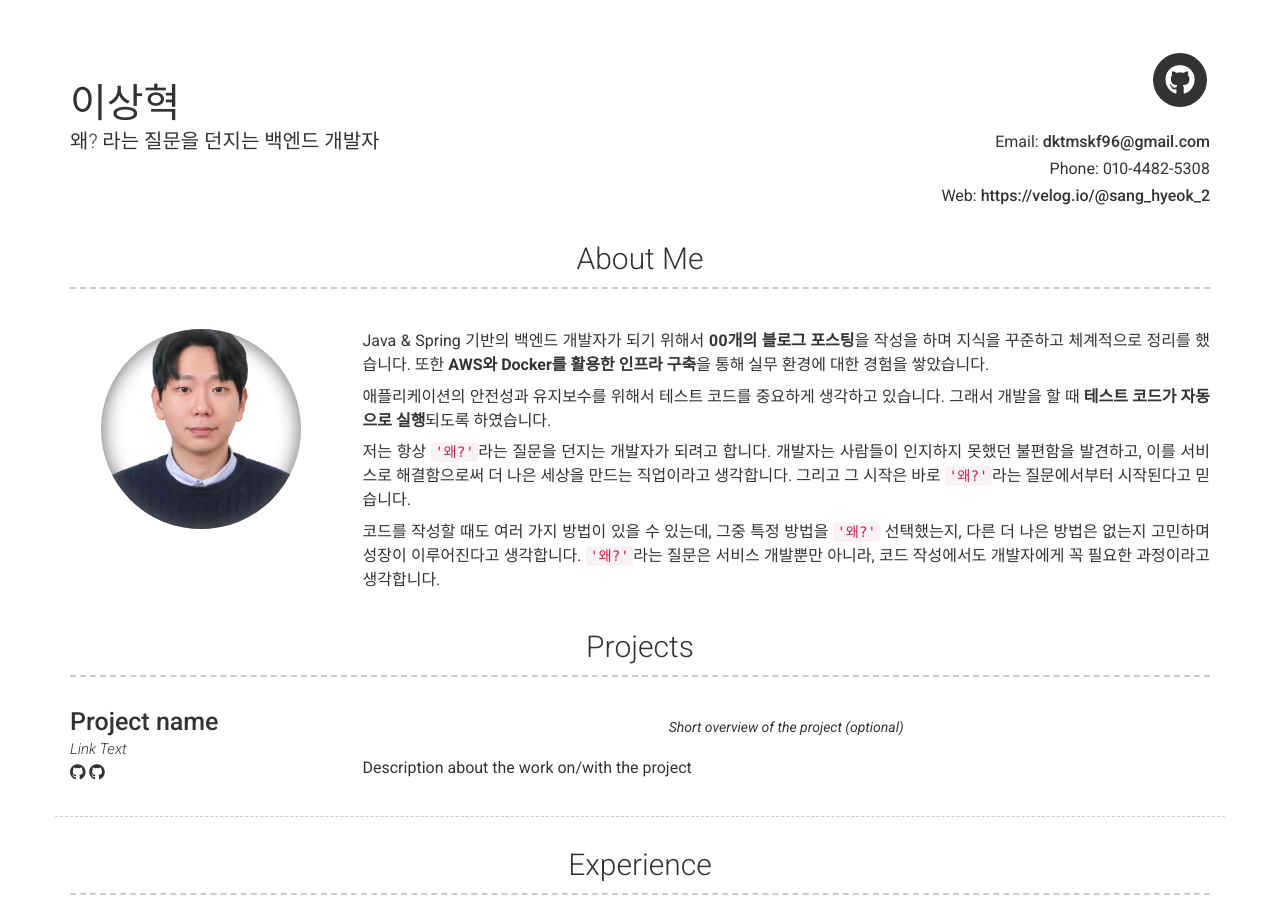
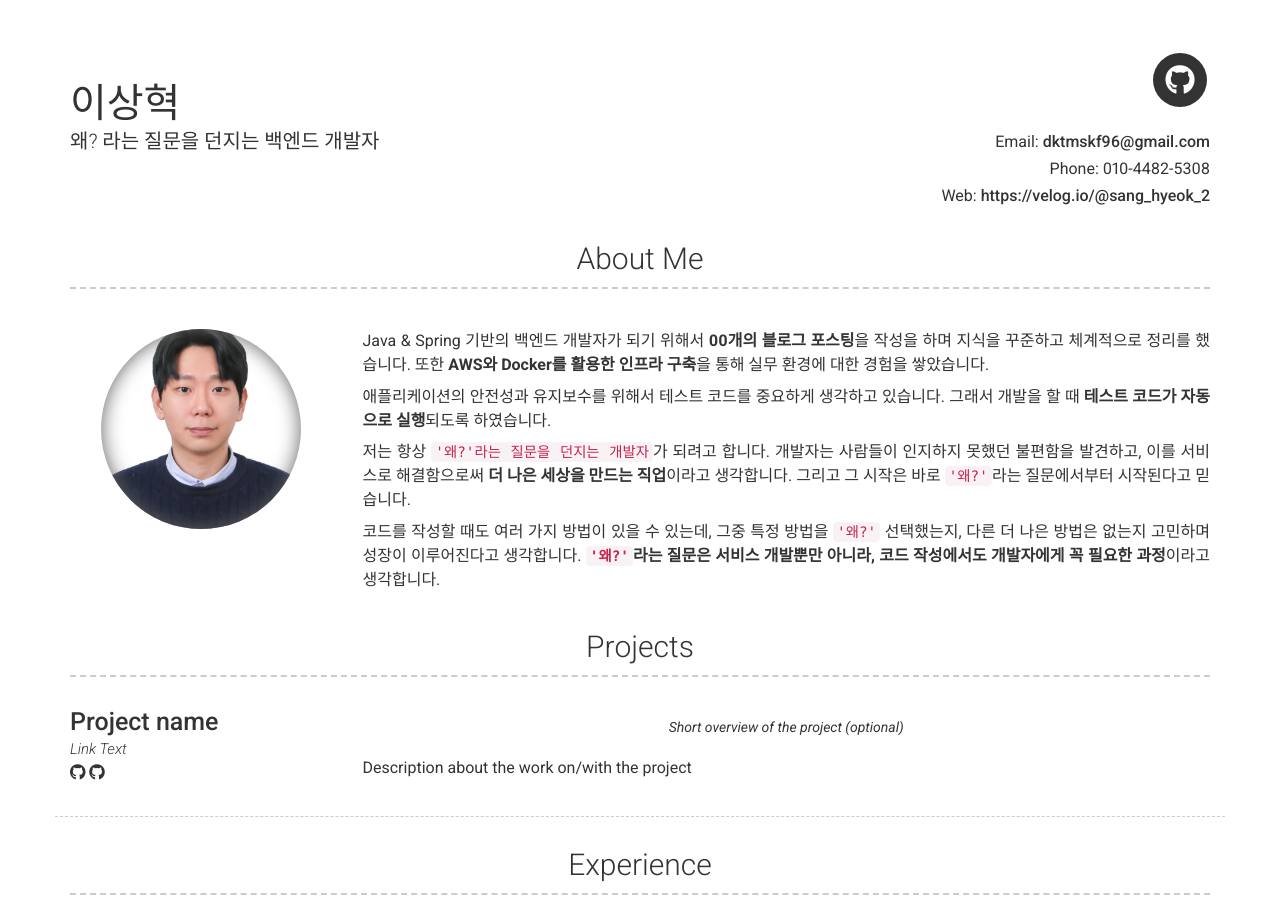
Before and after one commit to hyeok96/hyeok96.github.io, a Jekyll site: the page built from index.md, in a window 1280 px wide and 900 px high. Built offline with Jekyll 4.4.1, drawn with Linux system fonts in a browser that asks for light colours; nearby versions of some CDN libraries.

Commit message:
about me 수정

```diff
--- a/_config.yml
+++ b/_config.yml
@@ -56,9 +56,9 @@ about_content: | # this will include new lines to allow paragraphs
 
     애플리케이션의 안전성과 유지보수를 위해서 테스트 코드를 중요하게 생각하고 있습니다. 그래서 개발을 할 때 **테스트 코드가 자동으로 실행**되도록 하였습니다.
 
-    저는 항상 `'왜?'`라는 질문을 던지는 개발자가 되려고 합니다. 개발자는 사람들이 인지하지 못했던 불편함을 발견하고, 이를 서비스로 해결함으로써 더 나은 세상을 만드는 직업이라고 생각합니다. 그리고 그 시작은 바로 `'왜?'`라는 질문에서부터 시작된다고 믿습니다.
+    저는 항상 `'왜?'라는 질문을 던지는 개발자`가 되려고 합니다. 개발자는 사람들이 인지하지 못했던 불편함을 발견하고, 이를 서비스로 해결함으로써 **더 나은 세상을 만드는 직업**이라고 생각합니다. 그리고 그 시작은 바로 `'왜?'`라는 질문에서부터 시작된다고 믿습니다.
 
-    코드를 작성할 때도 여러 가지 방법이 있을 수 있는데, 그중 특정 방법을 `'왜?'` 선택했는지, 다른 더 나은 방법은 없는지 고민하며 성장이 이루어진다고 생각합니다. `'왜?'`라는 질문은 서비스 개발뿐만 아니라, 코드 작성에서도 개발자에게 꼭 필요한 과정이라고 생각합니다.
+    코드를 작성할 때도 여러 가지 방법이 있을 수 있는데, 그중 특정 방법을 `'왜?'` 선택했는지, 다른 더 나은 방법은 없는지 고민하며 성장이 이루어진다고 생각합니다. **`'왜?'`라는 질문은 서비스 개발뿐만 아니라, 코드 작성에서도 개발자에게 꼭 필요한 과정**이라고 생각합니다.
 
 
 
```
